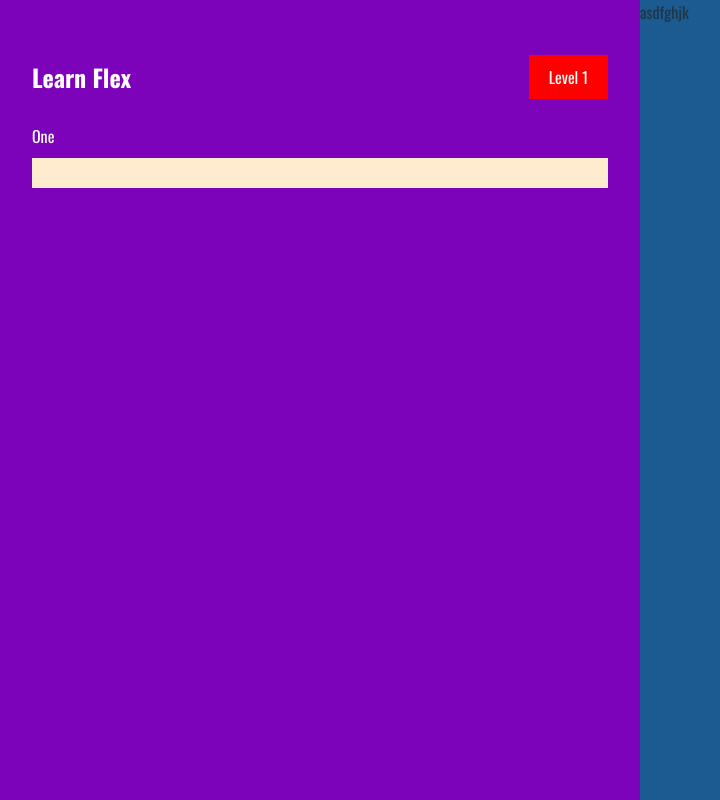
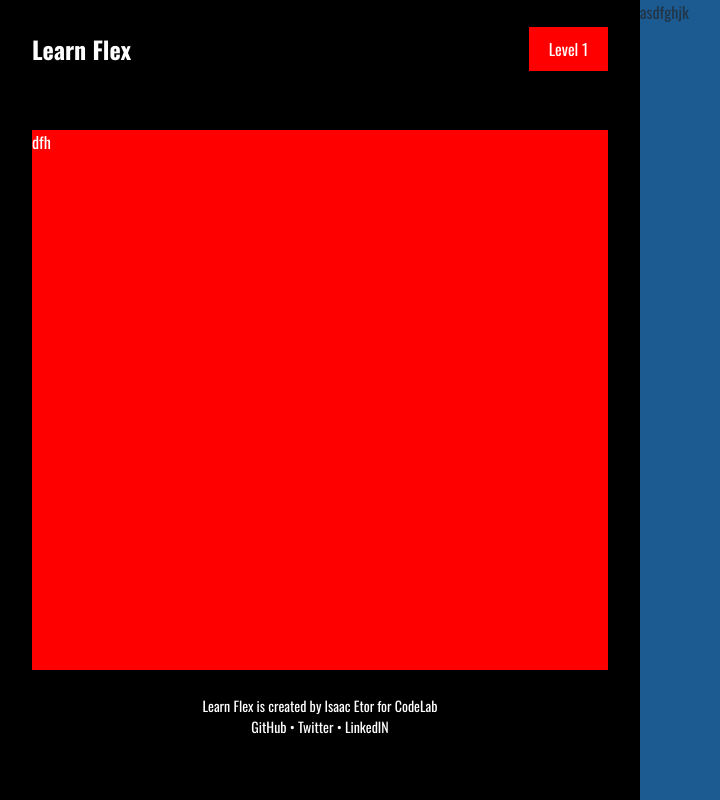
Before and after one commit to isaacetor/Learn-flex-game, a React (Vite) app: page / in a window 1280 px wide. Shown: the whole page, without its empty margins (0-720 px from the left). Built offline with nearby package versions, Linux system fonts and the light colour scheme.

Commit message:
creating a css base game

```diff
--- /dev/null
+++ b/src/blocks/common/Code.tsx
@@ -0,0 +1,5 @@
+const Code = () => {
+  return <div>Code</div>;
+};
+
+export default Code;
--- a/src/blocks/common/Footer.tsx
+++ b/src/blocks/common/Footer.tsx
@@ -3,7 +3,10 @@ import styled from "styled-components";
 const Footer = () => {
   return (
     <div>
-      <Wrapper></Wrapper>
+      <Wrapper>
+        Learn Flex is created by Isaac Etor for CodeLab
+        <p> GitHub • Twitter • LinkedIN</p>
+      </Wrapper>
     </div>
   );
 };
@@ -13,5 +16,13 @@ export default Footer;
 const Wrapper = styled.div`
   width: 100%;
   padding: 15px 0 15px 0;
-  background-color: blanchedalmond;
+  display: flex;
+  justify-content: center;
+  align-items: center;
+  flex-direction: column;
+  font-size: 14px;
+
+  p {
+    margin: 0;
+  }
 `;
--- /dev/null
+++ b/src/blocks/common/Instruction.tsx
@@ -0,0 +1,5 @@
+const Instruction = () => {
+  return <div>Instruction</div>;
+};
+
+export default Instruction;
--- a/src/blocks/components/data/Data.tsx
+++ b/src/blocks/components/data/Data.tsx
@@ -1,7 +1,7 @@
 import styled from "styled-components";
 import Header from "../../common/Header";
 import Footer from "../../common/Footer";
-import One from "../../../page/GameLevels/One";
+import Game from "../../../page/GameLevels/Game";
 
 const Data = () => {
   return (
@@ -12,7 +12,7 @@ const Data = () => {
           <Header />
 
           {/* children / levels */}
-          <One />
+          <Game />
 
           {/* footer comp */}
           <Footer />
@@ -25,7 +25,7 @@ const Data = () => {
 export default Data;
 
 const Wrapper = styled.div`
-  background-color: #7d03ba;
+  background-color: #000;
   height: 100%;
   display: flex;
   justify-content: center;
@@ -35,8 +35,8 @@ const Wrapper = styled.div`
 
 const Main = styled.div`
   width: 90%;
-  height: 90%;
-  display: flex;
-  flex-direction: column;
+  height: 97%;
+  display: grid;
+  grid-template-rows: 0.2fr 1fr 0.2fr;
   gap: 10px;
 `;
--- /dev/null
+++ b/src/page/GameLevels/Game.tsx
@@ -0,0 +1,17 @@
+import styled from "styled-components";
+
+const Game = () => {
+  return (
+    <div>
+      <Wrapper>dfh</Wrapper>
+    </div>
+  );
+};
+
+export default Game;
+
+const Wrapper = styled.div`
+  width: 100%;
+  height: 100%;
+  background-color: red;
+`;
--- a/src/page/GameLevels/One.tsx
+++ /dev/null
@@ -1,5 +0,0 @@
-const One = () => {
-  return <div>One</div>;
-};
-
-export default One;
```
